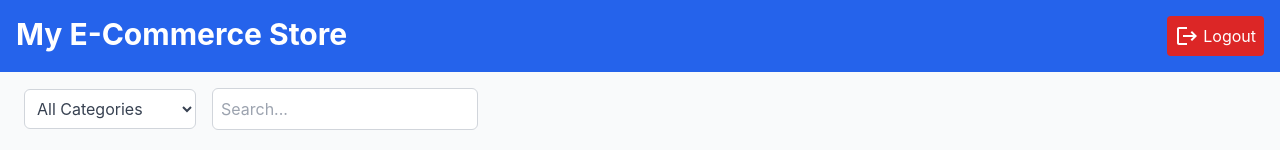
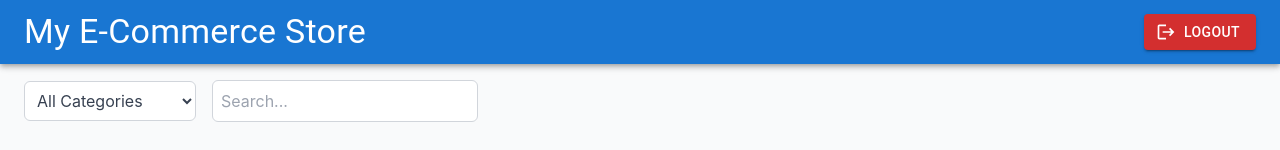
Before and after one commit to SANZU0007/Ecommerce_TaskCareer_Fair_ReactApplication, a React (Create React App) app: page /product in a window 1280 px wide. Shown: the top 150 px of the page. Built offline with nearby package versions, Linux system fonts and the light colour scheme; no server answers; the HTML template or start-up script is replaced by a standard one.

Commit message:
Update HomePage.jsx

```diff
--- a/src/components/HomePage.jsx
+++ b/src/components/HomePage.jsx
@@ -1,7 +1,12 @@
 import axios from 'axios';
 import React, { useEffect, useState } from 'react';
 import { useNavigate } from 'react-router-dom';
-import { Logout } from '@mui/icons-material'; // Importing logout icon from Material-UI
+
+
+
+import { AppBar, Toolbar, Typography, Button, IconButton } from '@mui/material';
+
+import LogoutIcon from '@mui/icons-material/Logout';
 
 export default function HomePage() {
 
@@ -69,27 +74,35 @@
 
     return (
         <div className="min-h-screen bg-gray-50 flex flex-col">
-            <header className="bg-blue-600 text-white flex justify-between p-4">
-                <h1 className="text-3xl font-bold">My E-Commerce Store</h1>
-                <div className="flex items-center space-x-4">
+            <AppBar position="static" color="primary">
+            <Toolbar className="flex justify-between">
+                <Typography variant="h4" component="h1" className="font-bold">
+                    My E-Commerce Store
+                </Typography>
+                <div className="flex items-center space-x-3">
                     {/* Conditionally render the Admin button */}
                     {isAdmin && (
-                        <button
+                        <Button
+                            variant="contained"
+                            color="success"
                             onClick={() => navigate('/admin')}
-                            className="bg-green-600 text-white p-3 rounded hover:bg-green-700 transition"
+                            className="hover:bg-green-700 transition"
                         >
                             Admin Panel
-                        </button>
+                        </Button>
                     )}
-                    <button
+                    <Button
+                        variant="contained"
+                        color="error"
                         onClick={handleLogout}
-                        className="flex items-center space-x-1 bg-red-600 text-white p-2 rounded hover:bg-red-700 transition"
+                        startIcon={<LogoutIcon />}
+                        className="hover:bg-red-700 transition"
                     >
-                        <Logout />
-                        <span>Logout</span>
-                    </button>
+                        Logout
+                    </Button>
                 </div>
-            </header>
+            </Toolbar>
+        </AppBar>
 
             <div className="mt-4 ml-6 flex space-x-4 items-center">
                 <select
```
